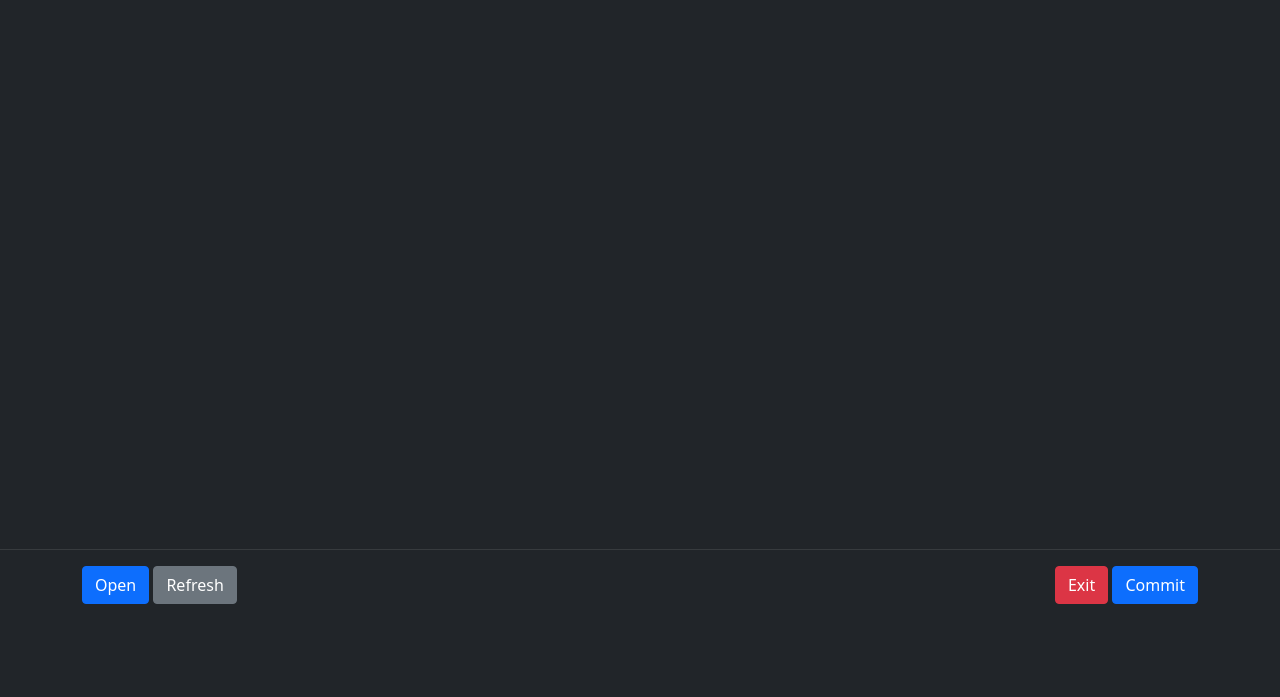
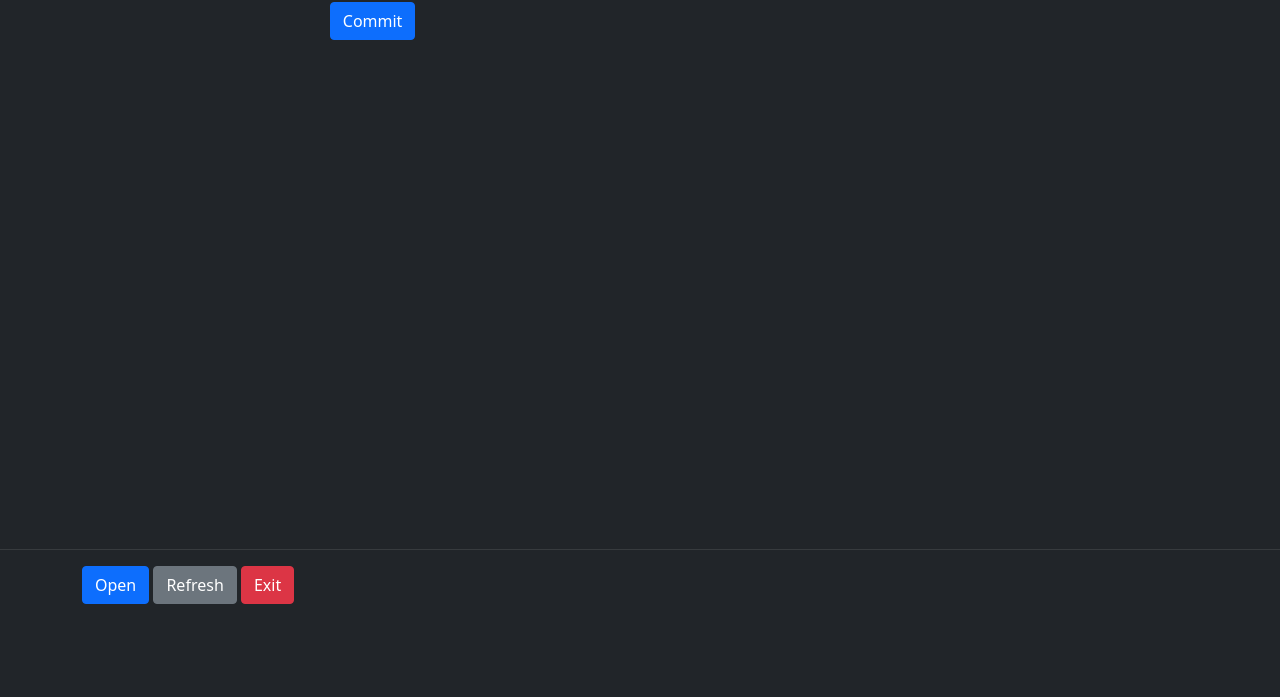
Before and after one commit to jlpatter/OldOrangeGitFish, an Electron app: page views/index.html in a window 1280 px wide. Shown: the part 103-800 px from the top of the page. Drawn offline with nearby package versions, Linux system fonts and the light colour scheme; files whose address does not match are found by name.

Commit message:
Moved commit and exit buttons

```diff
--- a/views/index.html
+++ b/views/index.html
@@ -40,6 +40,7 @@
                     </tr>
                     </tbody>
                 </table>
+                <button id="commitBtn" type="button" class="btn btn-primary">Commit</button>
             </th>
         </tr>
         </tbody>
@@ -48,10 +49,7 @@
     <div class="container">
         <button id="openBtn" type="button" class="btn btn-primary">Open</button>
         <button id="refreshBtn" type="button" class="btn btn-secondary">Refresh</button>
-        <div class="right">
-            <button id="exitBtn" type="button" class="btn btn-danger">Exit</button>
-            <button id="commitBtn" type="button" class="btn btn-primary">Commit</button>
-        </div>
+        <button id="exitBtn" type="button" class="btn btn-danger">Exit</button>
     </div>
 </body>
 </html>
```
